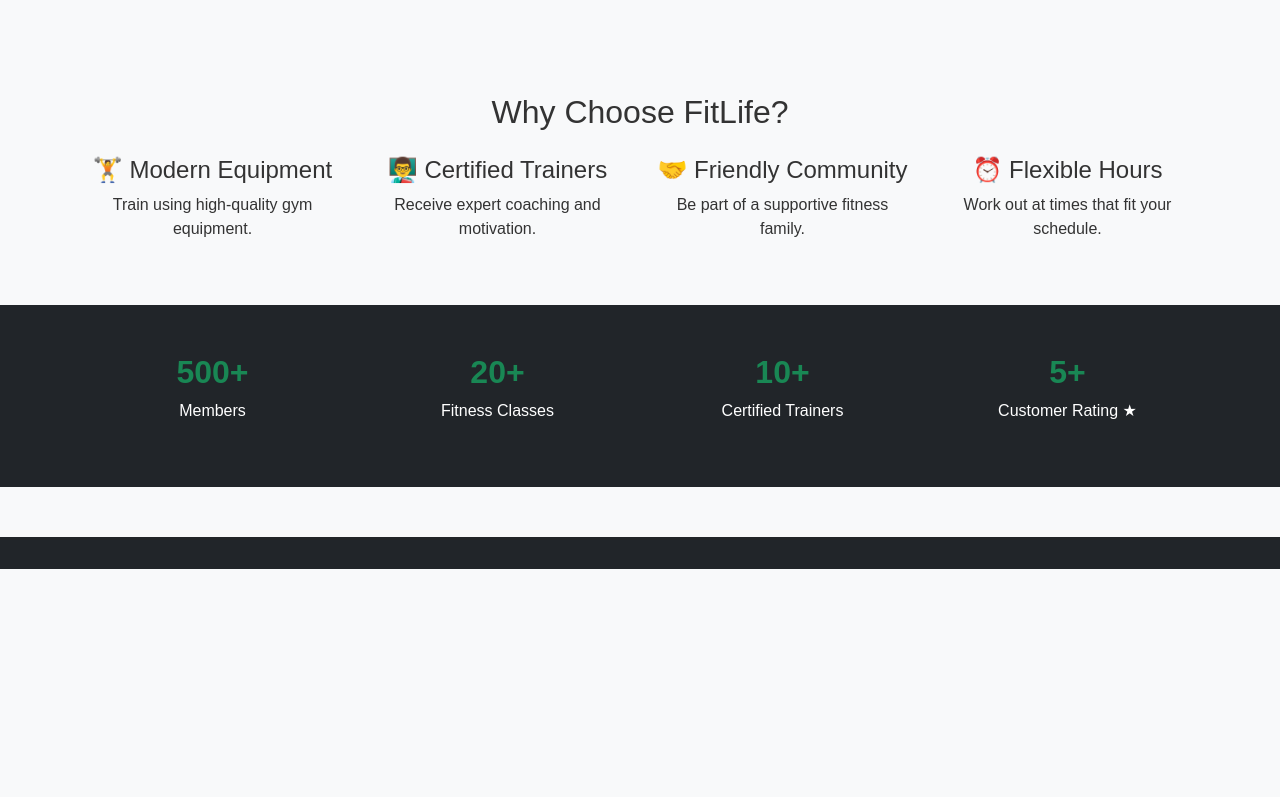
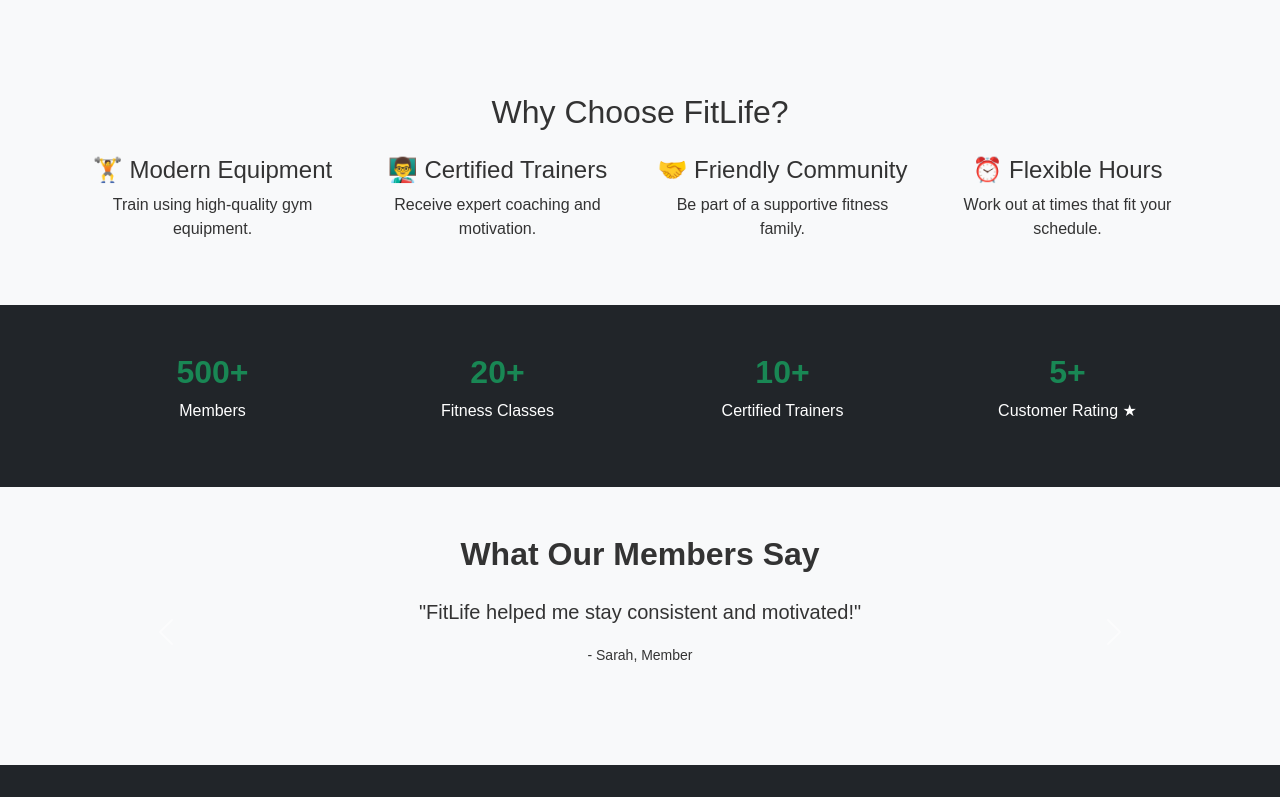
Before and after one commit to m-njuguna/fitlife-fitness-club, a plain HTML site: page about.html in a window 1280 px wide. Shown: the part 761-1558 px from the top of the page. Before the commit the page ends 1330 px from the top, so only its background shows below. Drawn offline with nearby package versions, Linux system fonts and the light colour scheme.

Commit message:
Add testimonials carousel to About page for customer appeal

```diff
--- a/about.html
+++ b/about.html
@@ -158,6 +158,39 @@
     updateCount();
   });
 </script>
+<!-- Testimonials Carousel -->
+<section class="py-5 bg-light">
+  <div class="container">
+    <h2 class="text-center mb-4 fw-bold">What Our Members Say</h2>
+    <div id="testimonialCarousel" class="carousel slide" data-bs-ride="carousel">
+      <div class="carousel-inner text-center">
+        <!-- First testimonial -->
+        <div class="carousel-item active">
+          <p class="lead">"FitLife helped me stay consistent and motivated!"</p>
+          <small>- Sarah, Member</small>
+        </div>
+        <!-- Second testimonial -->
+        <div class="carousel-item">
+          <p class="lead">"The trainers are supportive and the community is amazing."</p>
+          <small>- James, Member</small>
+        </div>
+        <!-- Third testimonial -->
+        <div class="carousel-item">
+          <p class="lead">"Affordable plans and flexible hours make it perfect for me."</p>
+          <small>- Aisha, Member</small>
+        </div>
+      </div>
+      <!-- Carousel controls -->
+      <button class="carousel-control-prev" type="button" data-bs-target="#testimonialCarousel" data-bs-slide="prev">
+        <span class="carousel-control-prev-icon"></span>
+      </button>
+      <button class="carousel-control-next" type="button" data-bs-target="#testimonialCarousel" data-bs-slide="next">
+        <span class="carousel-control-next-icon"></span>
+      </button>
+    </div>
+  </div>
+</section>
+
 
   <!-- Footer -->
   <footer class="bg-dark text-white text-center py-3">
```
